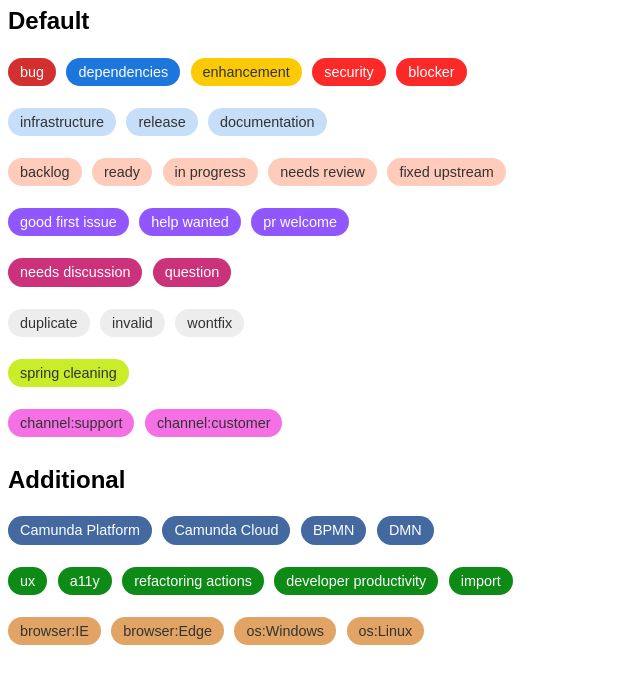
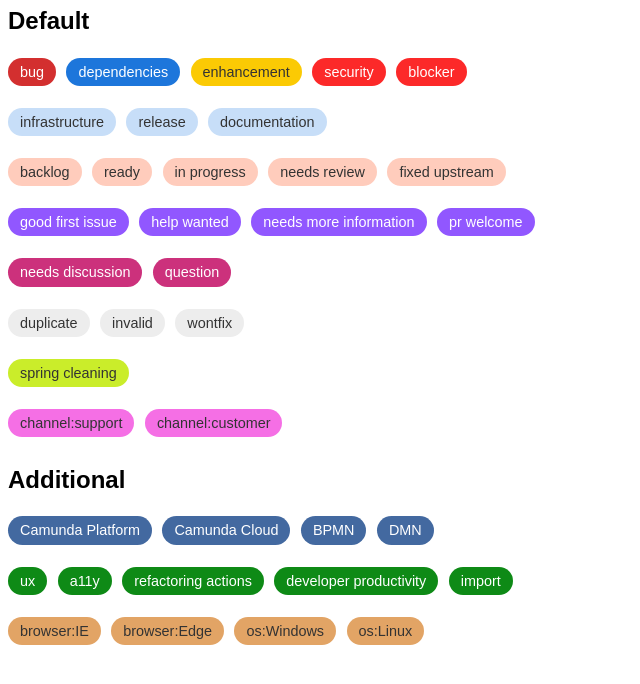
Before and after one commit to bpmn-io/issue-labels, a website: page icons/preview.html in a window 1280 px wide. Shown: the part 70-754 px from the top of the page, without its empty margins (0-640 px from the left). Drawn offline with Linux system fonts and the light colour scheme.

Commit message:
docs: re-generate preview

```diff
--- a/icons/preview.html
+++ b/icons/preview.html
@@ -187,6 +187,12 @@
           </span>
 
           <span class="tag"
+                title="Requires additional information to be actionable."
+                style="background-color: var(--color-contribution-bg); color: var(--color-contribution-fg)">
+            needs more information
+          </span>
+
+          <span class="tag"
                 title="We rely on a community contribution to improve this."
                 style="background-color: var(--color-contribution-bg); color: var(--color-contribution-fg)">
             pr welcome
```
